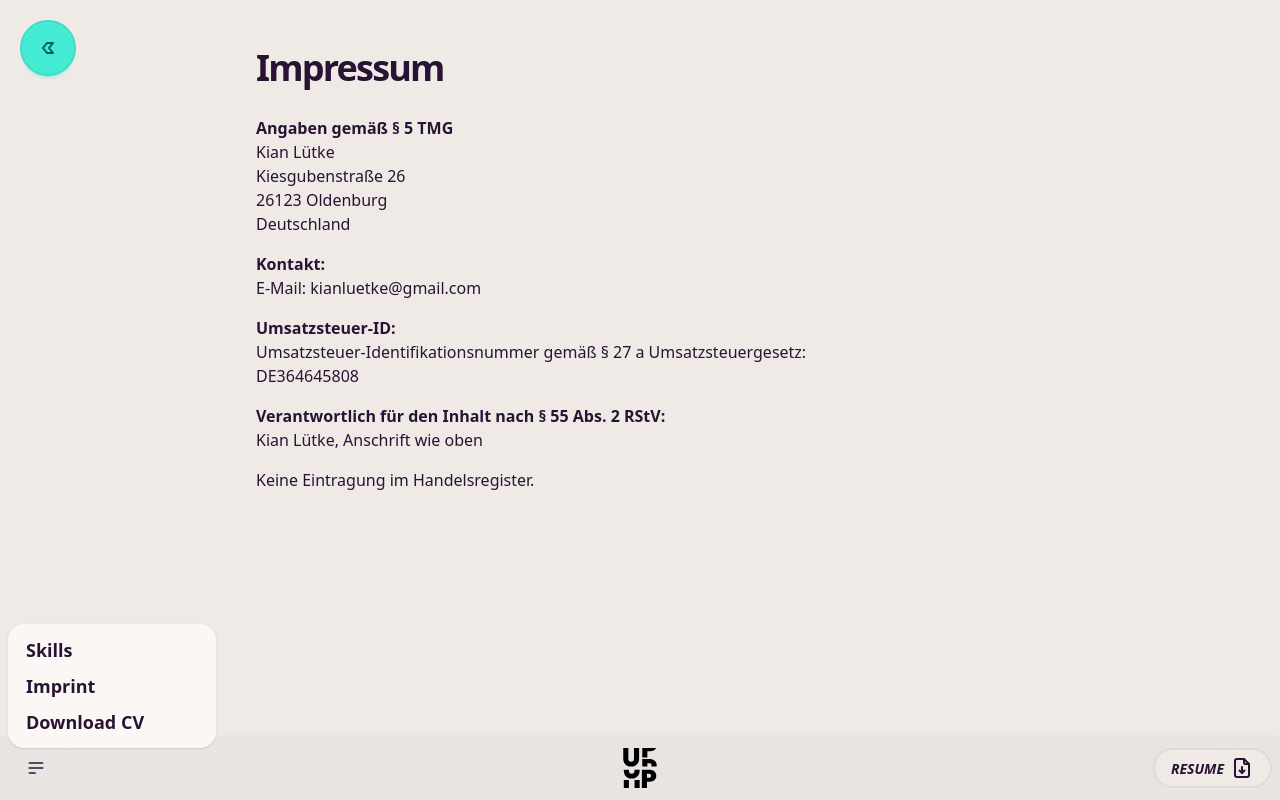
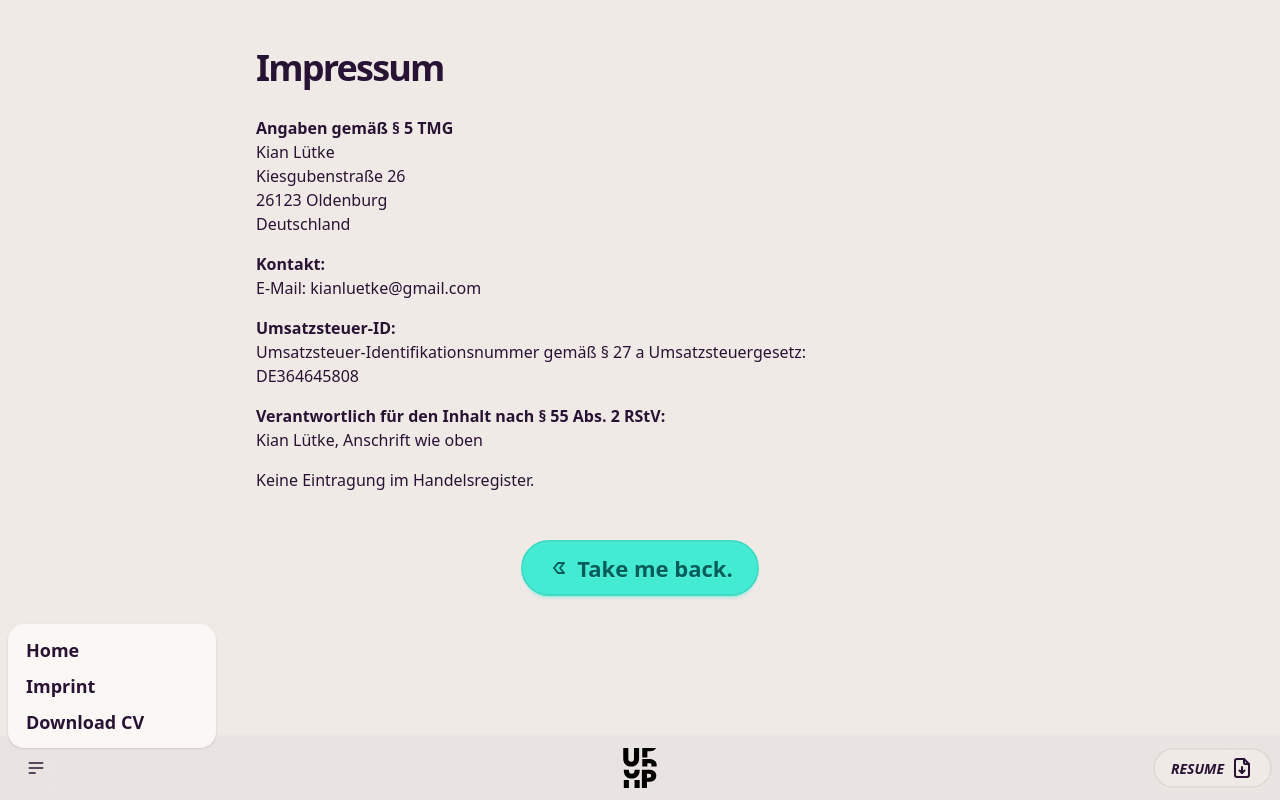
Before and after one commit to kian1991/upstrs.io, a React (Vite) app: page /imprint in a window 1280 px wide. Both pictures are taken after a click on the button 36 px from the left and 768 px from the top of the page. Built offline with nearby package versions, Linux system fonts and the light colour scheme.

Commit message:
feat: update BottomNav and Imprint components for improved navigation and UX; adjust Hero and SocialBar styles

```diff
--- a/src/components/bottom-nav/bottom-nav.tsx
+++ b/src/components/bottom-nav/bottom-nav.tsx
@@ -29,9 +29,9 @@ export function BottomNav() {
             className="menu menu-sm dropdown-content bg-base-100 rounded-box z-1 mt-3 w-52 p-2 font-bold shadow"
           >
             <li>
-              <a className="text-lg" href="/#skills">
-                Skills
-              </a>
+              <Link className="text-lg" to="/">
+                Home
+              </Link>
             </li>
             <li>
               <Link className="text-lg" to="/imprint">
--- a/src/pages/components/home/hero.tsx
+++ b/src/pages/components/home/hero.tsx
@@ -3,7 +3,7 @@ import { UpstrsLogo } from "../../../img/upstrs_clean";
 
 export const Hero = () => (
   <div id="hero" className="">
-    <UpstrsLogo className="fill-base-content/40 sticky top-28 h-24 w-24" />
+    <UpstrsLogo className="fill-base-content/40 sticky top-34 h-24 w-24" />
 
     <div className="sticky top-28 mt-2 flex w-full flex-col text-end text-xl uppercase sm:text-3xl">
       <span className="font-thin">
--- a/src/pages/components/home/social-bar.tsx
+++ b/src/pages/components/home/social-bar.tsx
@@ -7,7 +7,7 @@ export const SocialBar = () => (
     <a
       href={SOCIAL.GITHUB}
       target="_blank"
-      className="btn btn-xl btn-ghost btn-circle p-4"
+      className="btn btn-lg sm:btn-xl btn-ghost btn-circle p-3"
     >
       <svg
         fill="#181717"
@@ -24,7 +24,7 @@ export const SocialBar = () => (
     <a
       href={SOCIAL.MAIL}
       target="_blank"
-      className="btn btn-xl btn-ghost btn-circle p-4"
+      className="btn btn-lg sm:btn-xl btn-ghost btn-circle p-3"
     >
       <svg
         xmlns="http://www.w3.org/2000/svg"
@@ -45,7 +45,7 @@ export const SocialBar = () => (
     <a
       href={SOCIAL.WHATS_APP}
       target="_blank"
-      className="btn btn-xl btn-ghost btn-circle p-4"
+      className="btn btn-lg sm:btn-xl btn-ghost btn-circle p-3"
     >
       <svg
         fill="#25D366"
@@ -62,7 +62,7 @@ export const SocialBar = () => (
     <a
       href={SOCIAL.LINKED_IN}
       target="_blank"
-      className="btn btn-xl btn-ghost btn-circle p-4"
+      className="btn btn-lg sm:btn-xl btn-ghost btn-circle p-3"
     >
       <svg
         width="256"
--- a/src/pages/home.tsx
+++ b/src/pages/home.tsx
@@ -178,7 +178,7 @@ export const Home = () => {
 
   return (
     <main className="mx-auto flex w-[min(calc(100%-2rem),768px)] flex-col gap-8">
-      <header className="bg-base-200 sticky top-0 z-90 flex w-full flex-col-reverse items-end justify-between border-b-2 pb-2 sm:flex-row sm:pt-6">
+      <header className="bg-base-200 sticky top-0 z-90 flex w-full flex-col-reverse items-end justify-between border-b-2 py-2 sm:flex-row sm:pt-6">
         <div className="mr-auto">
           <span className="badge badge-accent">FULL STACK DEV</span>
           <h1 className="text-4xl font-bold tracking-tight">Kian Lütke</h1>
@@ -213,7 +213,7 @@ export const Home = () => {
       <Skills ref={skillsRef} />
 
       <Marquee className="z-0 w-[200%]">
-        <UpstrsStripe className="fill-primary-content/60 h-56 w-full px-1 py-4" />
+        <UpstrsStripe className="fill-primary-content/60 h-auto w-[3136px] max-w-none px-1 py-4" />
       </Marquee>
     </main>
   );
--- a/src/pages/imprint.tsx
+++ b/src/pages/imprint.tsx
@@ -2,27 +2,8 @@ import { Link } from "react-router";
 
 export const Imprint = () => (
   <main className="mx-auto flex w-[min(calc(100%-2rem),768px)] flex-col gap-7">
-    <Link
-      to={"/"}
-      className="btn btn-primary btn-circle btn-xl absolute top-5 left-5"
-    >
-      <svg
-        xmlns="http://www.w3.org/2000/svg"
-        width="24"
-        height="24"
-        viewBox="0 0 24 24"
-        fill="none"
-        stroke="currentColor"
-        stroke-width="2"
-        stroke-linecap="round"
-        stroke-linejoin="round"
-      >
-        <path stroke="none" d="M0 0h24v24H0z" fill="none" />
-        <path d="M11 17h6l-4 -5l4 -5h-6l-4 5z" />
-      </svg>
-    </Link>
     <h1 className="mt-12 text-4xl font-bold tracking-tighter">Impressum</h1>
-    <section className="space-y-4">
+    <section className="flex flex-col space-y-4">
       <p>
         <strong>Angaben gemäß § 5 TMG</strong>
         <br />
@@ -52,6 +33,23 @@ export const Imprint = () => (
         Kian Lütke, Anschrift wie oben
       </p>
       <p>Keine Eintragung im Handelsregister.</p>
+      <Link to={"/"} className="btn btn-primary btn-xl mx-auto mt-8">
+        <svg
+          xmlns="http://www.w3.org/2000/svg"
+          width="24"
+          height="24"
+          viewBox="0 0 24 24"
+          fill="none"
+          stroke="currentColor"
+          stroke-width="2"
+          stroke-linecap="round"
+          stroke-linejoin="round"
+        >
+          <path stroke="none" d="M0 0h24v24H0z" fill="none" />
+          <path d="M11 17h6l-4 -5l4 -5h-6l-4 5z" />
+        </svg>{" "}
+        Take me back.
+      </Link>
     </section>
   </main>
 );
```
